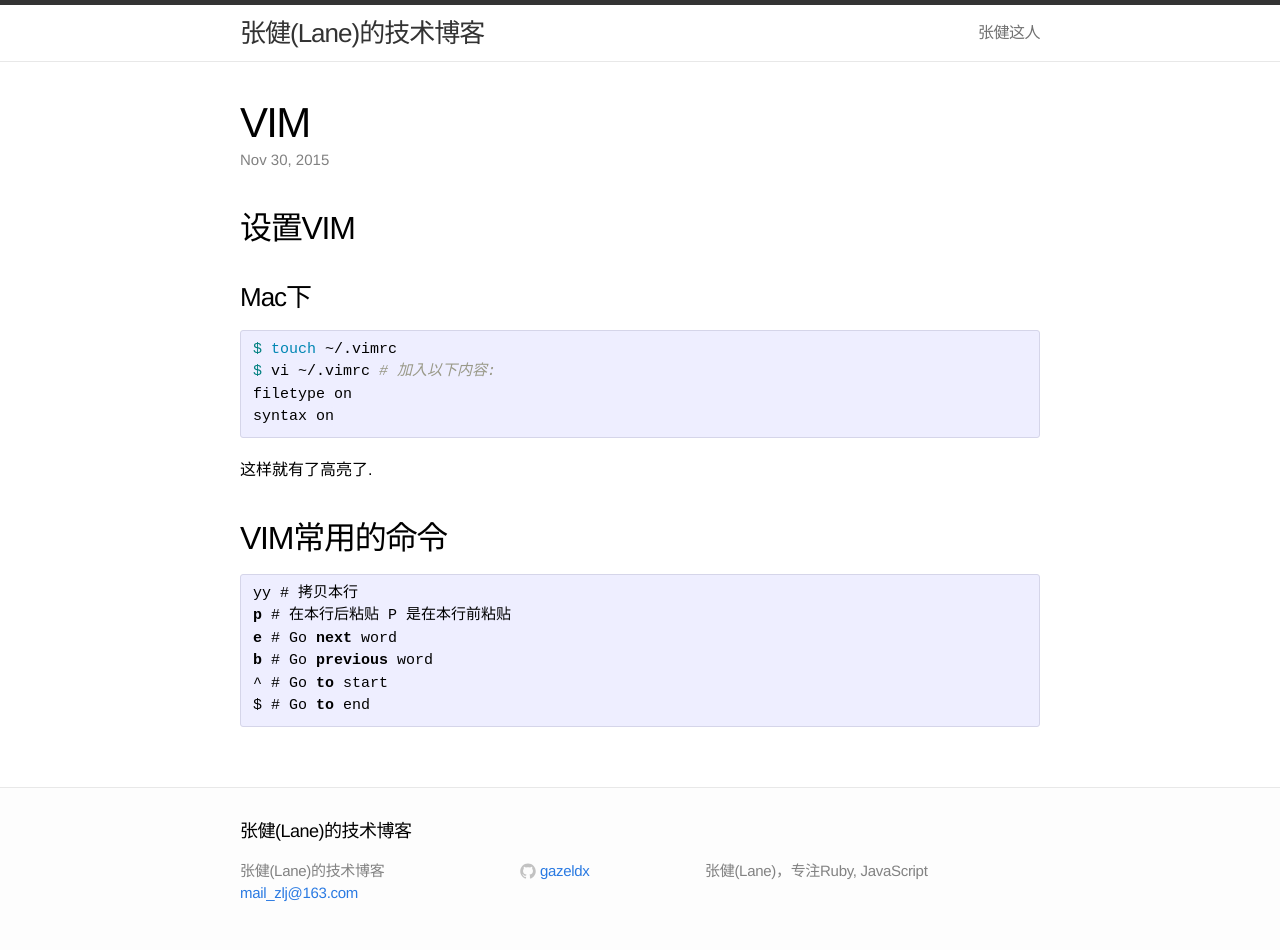
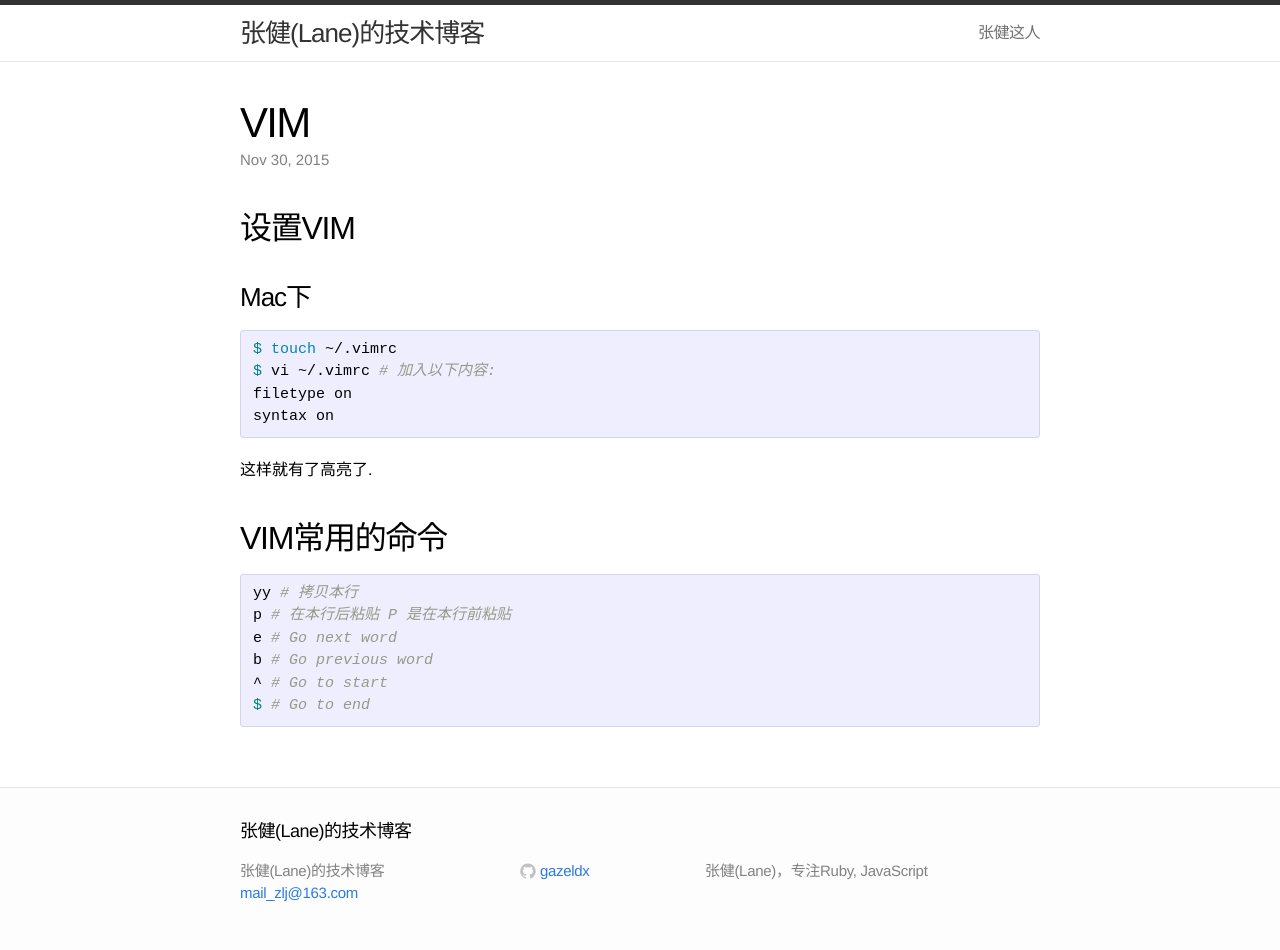
Before and after one commit to gazeldx/gazeldx.github.io, a Jekyll site: the page built from _posts/2015-11-30-VIM.markdown, in a window 1280 px wide. Built offline with Jekyll 4.4.1, drawn with Linux system fonts in a browser that asks for light colours.

Commit message:
Test highlight.

````diff
--- a/_posts/2015-10-10-Homebrew.markdown
+++ b/_posts/2015-10-10-Homebrew.markdown
@@ -6,6 +6,7 @@ categories: Homebrew
 ---
 
 ## 常用的命令
+```shell
 {% highlight bash %}
 $ brew doctor # 体检一下
 $ brew update # 更新一下,同步一下brew数据,保持最新.
@@ -15,6 +16,7 @@ $ brew search redis # 查找所有名称含redis的Formula
 $ brew info redis # 看看名称为redis的Formula的详细信息
 $ brew install redis # 安装redis
 {% endhighlight %}
+```
 
 ## Troubleshoots
 * `443` SSL connection issues for `raw.githubusercontent.com` or `github.com`, you can switch your VPN or SS to a good one (like in US) and
--- a/_posts/2015-11-30-VIM.markdown
+++ b/_posts/2015-11-30-VIM.markdown
@@ -6,20 +6,20 @@ categories: Vim
 ---
 ## 设置VIM
 ### Mac下
-{% highlight bash %}
+```shell
 $ touch ~/.vimrc
 $ vi ~/.vimrc # 加入以下内容:
 filetype on
 syntax on
-{% endhighlight %}
+```
 这样就有了高亮了.
 
 ## VIM常用的命令
-{% highlight vim %}
+```shell
 yy # 拷贝本行
 p # 在本行后粘贴 P 是在本行前粘贴
 e # Go next word
 b # Go previous word
 ^ # Go to start
 $ # Go to end
-{% endhighlight %}
+```
````
Also changed, not shown: _posts/2024-03-07-JavaScript-Async-Await.markdown (+30 -1 lines).
